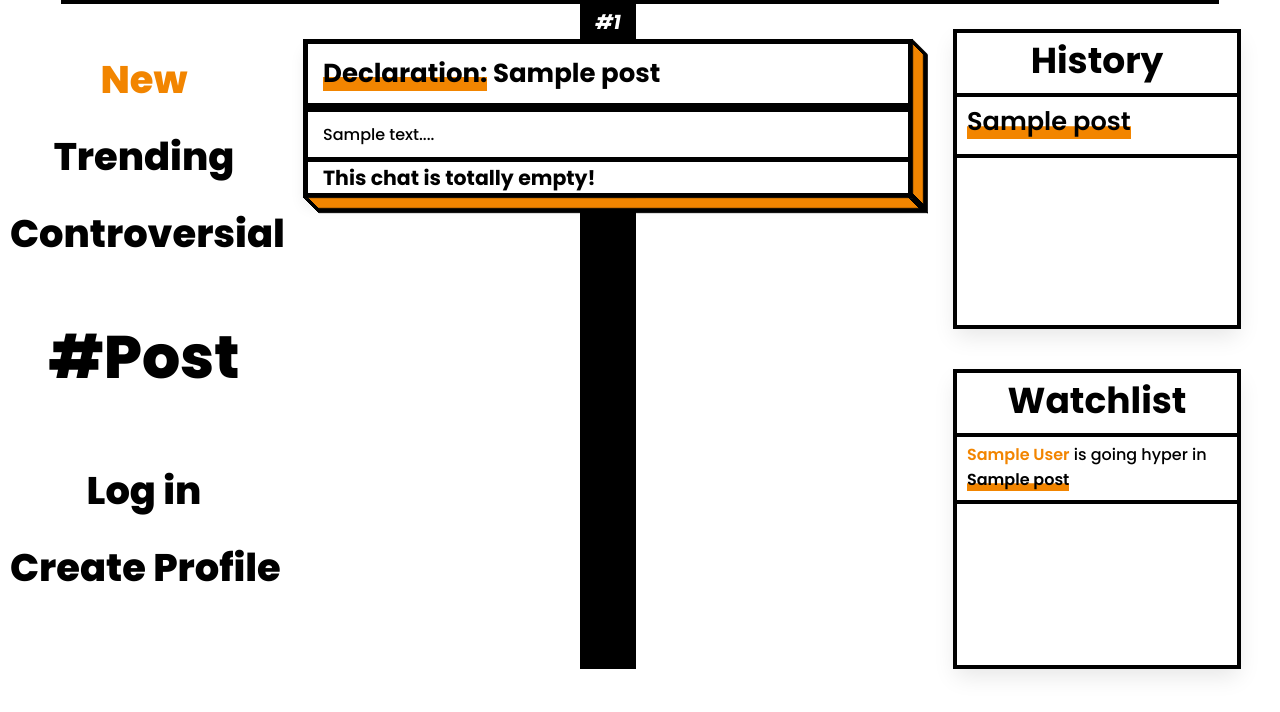
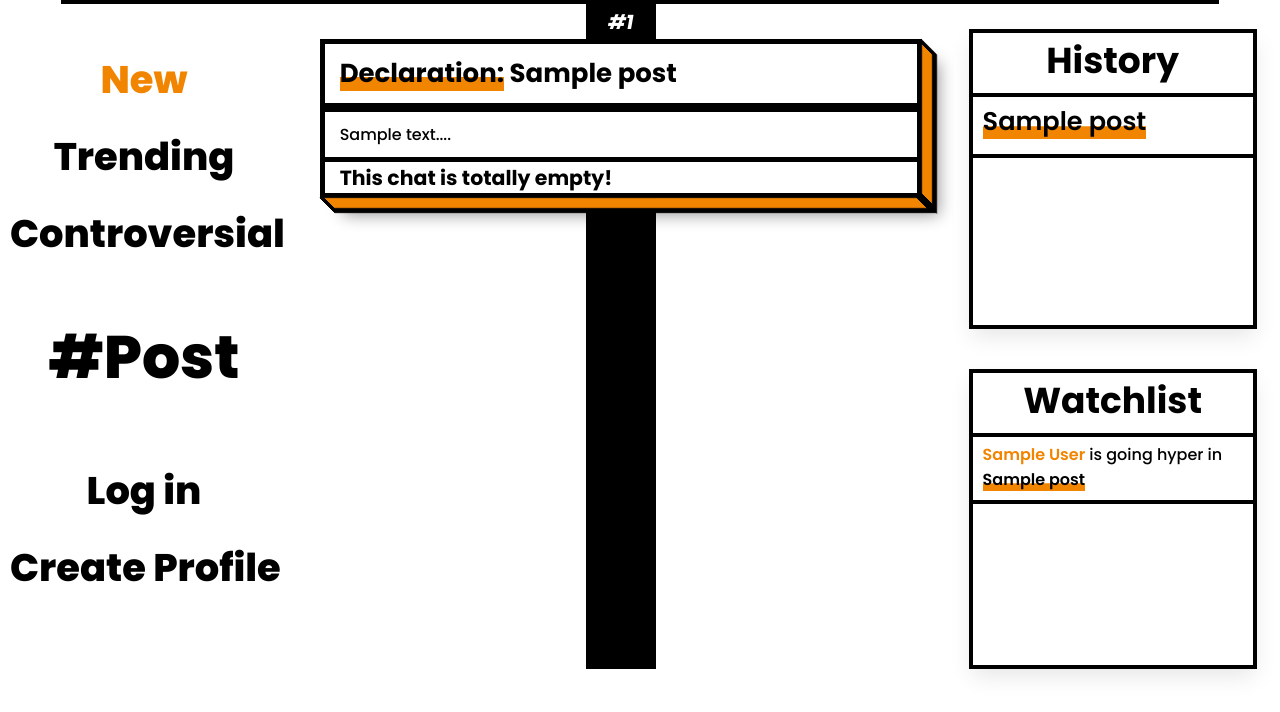
Before and after one commit to skrillfalconblast/bantopia, a Django app: template templates/index.html in a window 1280 px wide. Shown: the part 88-800 px from the top of the page. Run offline with Django 3.2, Linux system fonts and the light colour scheme; tables that the repository leaves empty hold one stand-in row (values such as "Sample post"); the template is opened without the code that fills it: values that come from a table or form of the project are taken from there, most other values are stand-ins (such as "Sample title", 1, 10 or a date in 2020); some libraries are stand-ins or nearby versions.

Commit message:
Operation DustUp

```diff
--- a/static/styles/index.css
+++ b/static/styles/index.css
@@ -107,25 +107,6 @@ input:focus:-ms-input-placeholder {
     color: rgba(199, 131, 49, 0.5)
 }
 
-
-/*
-.navbar {
-    background-color: #ffdbb1;
-}
-
-
-.navbar {
-    box-shadow:
-    0px 0px 1.9px rgba(0, 0, 0, 0.008),
-    0px 0px 4.3px rgba(0, 0, 0, 0.011),
-    0px 0px 7.7px rgba(0, 0, 0, 0.014),
-    0px 0px 12.8px rgba(0, 0, 0, 0.016),
-    0px 0px 21.2px rgba(0, 0, 0, 0.019),
-    0px 0px 37px rgba(0, 0, 0, 0.022),
-    0px 0px 80px rgba(0, 0, 0, 0.03)
-  ;
-}*/
-
 .logo {
     display: flex;
     margin-right: 20px;
@@ -177,7 +158,7 @@ input:focus:-ms-input-placeholder {
 .middle {
     display: flex;
     flex-direction: column;
-    width: 50%;
+    width: 52%;
     min-height: 0;
     position: relative;
 }
@@ -190,7 +171,9 @@ input:focus:-ms-input-placeholder {
 }
 
 .post-scroll {
+    display: flex;
     flex-direction: column;
+    align-items: center;
     overflow-y: scroll;
     overflow-x: hidden;
     height: 100%;
@@ -198,49 +181,30 @@ input:focus:-ms-input-placeholder {
     padding-bottom: 25px;
 }
 
-.new-rail {
+#rail {
     position: absolute;
     top: 0;
     bottom: 0;
     left: 50%;
     height: 100%;
-    width: 46px;
+    width: 60px;
     z-index: -1;
-    background-color: #000;
     border-left: 5px solid #000;
     border-right: 5px solid #000;
     transform: translate(-50%);
     box-shadow: 0px -5px black;
 }
 
+.new-rail {
+    background-color: #000;
+}
+
 .trending-rail {
-    position: absolute;
-    top: 0;
-    bottom: 0;
-    left: 50%;
-    height: 100%;
-    width: 46px;
-    z-index: -1;
     background-color: #00baf2;
-    border-left: 5px solid #000;
-    border-right: 5px solid #000;
-    transform: translate(-50%);
-    box-shadow: 0px -5px black;
 }
 
 .controversial-rail {
-    position: absolute;
-    top: 0;
-    bottom: 0;
-    left: 50%;
-    height: 100%;
-    width: 46px;
-    z-index: -1;
     background-color: #5934ff;
-    border-left: 5px solid #000;
-    border-right: 5px solid #000;
-    transform: translate(-50%);
-    box-shadow: 0px -5px black;
 }
 
 .post-scroll {
@@ -258,7 +222,7 @@ input:focus:-ms-input-placeholder {
     gap: 5vh;
     width: 22.5%;
     margin-top: 25px;
-    margin-left: 25px;
+    margin-left: 15px;
 }
 
 .search-term-container h1 {
@@ -272,17 +236,69 @@ input:focus:-ms-input-placeholder {
     color: #F28500;
 }
 
+.post-label-box {
+    /*
+    position: relative;
+    border-left: 5px solid #000;
+    border-right: 5px solid #000;
+    background-color: #fff;*/
+}
+
 .post-label {
     font-family: 'Poppins', sans-serif;
     font-size: 20px;
     text-align: center;
+    margin: 17.5px 0 5px 0px;
     color: white;
-    margin: 17.5px 0 2.5px 0;
 }
 
-.post-label:nth-child(2) { /* First post label */
+.post-label-box:nth-child(2) > .post-label { /* First post label */
     margin: 2.5px 0 2.5px 0;
 }
+/*
+.right-label-side {
+    position: absolute;
+    right: -20px;
+    height: calc(100% + 10px);
+    width: 15px;
+    bottom: -12.5px;
+    transform: translateZ(1px) skewY(45deg);
+    border-left: none;
+    background-color: #000;
+    box-sizing: border-box;
+    padding: 5px;
+    padding-left: 0;
+    box-shadow: -0.5px 0.5px #000;
+}
+
+.right-label-face {
+    background-color: #fff;
+    width: 100%;
+    height: 100%;
+    box-sizing: border-box;
+}
+
+.bottom-label-side {
+    position: absolute;
+    bottom: -20px;
+    width: calc(100% + 10px);
+    max-width: calc(100% + 10px);
+    height: 15px;
+    left: 2.5px;
+    transform: translateZ(1px) skewX(45deg);
+    background-color: #000;
+    outline: 1px solid transparent;
+    box-sizing: border-box;
+    padding: 5px;
+    padding-top: 0;
+    box-shadow: 0px -0.1px #000;
+}
+
+.bottom-label-face {
+    background: #f28500;
+    height: 100%;
+    box-sizing: border-box;
+}*/
 
 .post {
     display: flex;
@@ -290,13 +306,8 @@ input:focus:-ms-input-placeholder {
     background-color: white;
 }
 
-/*
-.post:nth-child(1) {
-    margin-top: 25px;
-}*/
-
 .post-box {
-    width: 100%;
+    width: 95%;
 }
 
 .post {
@@ -305,7 +316,7 @@ input:focus:-ms-input-placeholder {
     text-decoration: none;
     cursor: pointer;
     border: 5px solid #000;
-    box-shadow: 0px 10px 15px -3px rgba(0,0,0,0.1);
+    box-shadow: 20px 20px 15px -3px rgba(0,0,0, 0.4);
     border-radius: 0;
     box-sizing: border-box;
     transition: transform .2s ease-in-out;
@@ -350,16 +361,14 @@ input:focus:-ms-input-placeholder {
 }
 
 .bottom-post-face {
-    background-color: #f28500;
+    background: #f28500;
     height: 100%;
     box-sizing: border-box;
 }
 
-/*
 .post:hover {
-    transform: scale(1.02);
+    transform: scale(1.01);
 }
-*/
 
 .treding-post-border {
     border-color: #00baf2 !important;
@@ -540,21 +549,6 @@ input:focus:-ms-input-placeholder {
 .post-icon-active {
     filter: none;
 }
-
-
-/*
-.categories li:nth-child(1){
-    background: linear-gradient(135deg, rgb(206, 159, 252) 10%, rgb(115, 103, 240) 100%);
-}
-
-.categories li:nth-child(2){
-    background-image: linear-gradient(32deg, rgba(255,165,0,1) 0%, rgba(255,0,0,1) 80%);
-}
-
-.categories li:nth-child(3){
-    background-image: linear-gradient(90deg, #99F2C8 0%, #1F4037 100%);
-}
-*/
 
 .side-title {
     font-family: 'Poppins', sans-serif;
--- a/templates/index.html
+++ b/templates/index.html
@@ -63,9 +63,19 @@
                 <h1>Search Word: <span class="search-quote">"</span><span id="search-term"></span><span class="search-quote">"</span></h1>
             </div>
             <div class="post-scroll">
-                <div class="new-rail" id="rail"></div>
+                <div id="rail"></div>
                 {% for post in posts %}
-                <h1 class="post-label"><i>#{{ forloop.counter }}</i></h1>
+                <div class="post-label-box">
+                    <h1 class="post-label"><i>#{{ forloop.counter }}</i></h1>
+                    <!--
+                    <div class="right-label-side">
+                        <div class="right-label-face"></div>
+                    </div>
+                    <div class="bottom-label-side">
+                        <div class="bottom-label-face"></div>
+                    </div>
+                    --->
+                </div>
                 <div href="" class="post-box">
                     <a href="/ws/{{post.post_code}}/{{post.post_slug}}/chat" class="post nick-left-in nick-right-in border">
                         {% if post.post_type == "DE" %}
```
